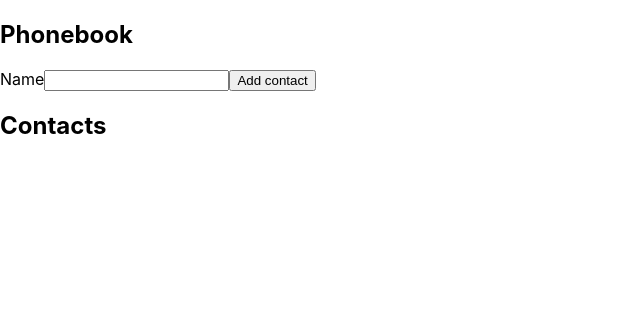
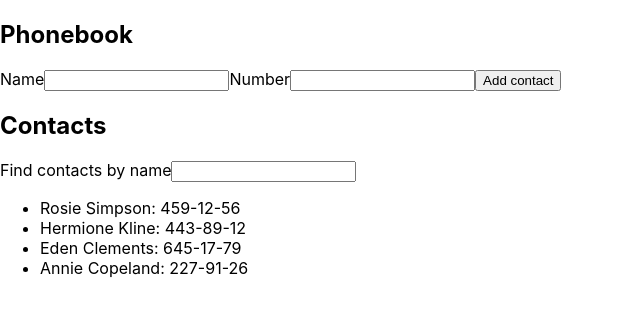
Before and after one commit to Andrii-Semeniv/goit-react-hw-02-phonebook, a React (Create React App) app: page / in a window 1280 px wide. Shown: the top 316 px of the page, without its empty margins (0-640 px from the left). Built offline with nearby package versions, Linux system fonts and the light colour scheme.

Commit message:
startrRefactoring

```diff
--- a/src/components/App.jsx
+++ b/src/components/App.jsx
@@ -2,22 +2,39 @@
 import { nanoid } from 'nanoid';
 
 class App extends Component {
-  state = { contacts: [], name: '' };
+  state = {
+    contacts: [
+      { id: 'id-1', name: 'Rosie Simpson', number: '459-12-56' },
+      { id: 'id-2', name: 'Hermione Kline', number: '443-89-12' },
+      { id: 'id-3', name: 'Eden Clements', number: '645-17-79' },
+      { id: 'id-4', name: 'Annie Copeland', number: '227-91-26' },
+    ],
+    filter: '',
+    name: '',
+    number: '',
+  };
 
   handleChange = e => {
-    this.setState({ name: e.target.value });
+    const { name, value } = e.target;
+    this.setState({ [name]: value });
   };
 
   handleSubmit = e => {
     e.preventDefault();
+
     this.setState(prevState => {
+      const { name, number } = prevState;
       return {
-        contacts: [...prevState.contacts, prevState.name],
+        contacts: [...prevState.contacts, { id: nanoid(), name, number }],
         name: '',
+        number: '',
       };
     });
   };
 
+  filterChange = e => {
+    this.setState({ filter: e.target.value });
+  };
   render() {
     return (
       <>
@@ -36,16 +53,43 @@
                 required
               />
             </label>
+            <label>
+              Number
+              <input
+                type="tel"
+                name="number"
+                value={this.state.number}
+                pattern="\+?\d{1,4}?[-.\s]?\(?\d{1,3}?\)?[-.\s]?\d{1,4}[-.\s]?\d{1,4}[-.\s]?\d{1,9}"
+                title="Phone number must be digits and can contain spaces, dashes, parentheses and can start with +"
+                onChange={this.handleChange}
+                required
+              />
+            </label>
             <button type="submit">Add contact</button>
           </form>
         </div>
 
         <div>
           <h2>Contacts</h2>
+          <label>
+            Find contacts by name
+            <input
+              type="text"
+              value={this.state.filter}
+              onChange={this.filterChange}
+            />
+          </label>
           <ul>
-            {this.state.contacts.map(contact => (
-              <li key={nanoid()}> {contact}</li>
-            ))}
+            {this.state.contacts.map(
+              ({ id, name, number }) =>
+                name
+                  .toLowerCase()
+                  .includes(this.state.filter.toLowerCase()) && (
+                  <li key={id}>
+                    {name}: {number}
+                  </li>
+                )
+            )}
           </ul>
         </div>
       </>
```
